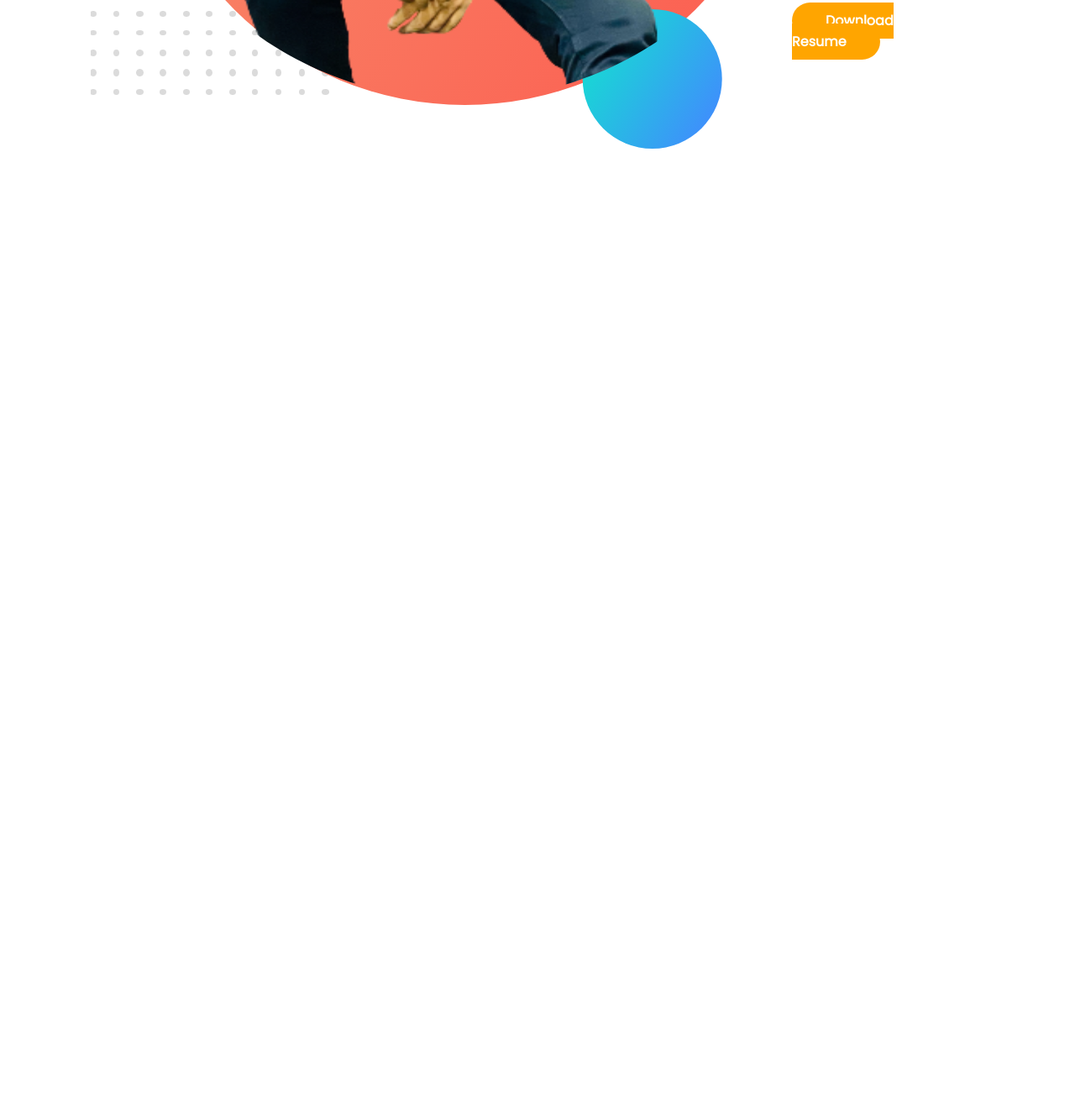
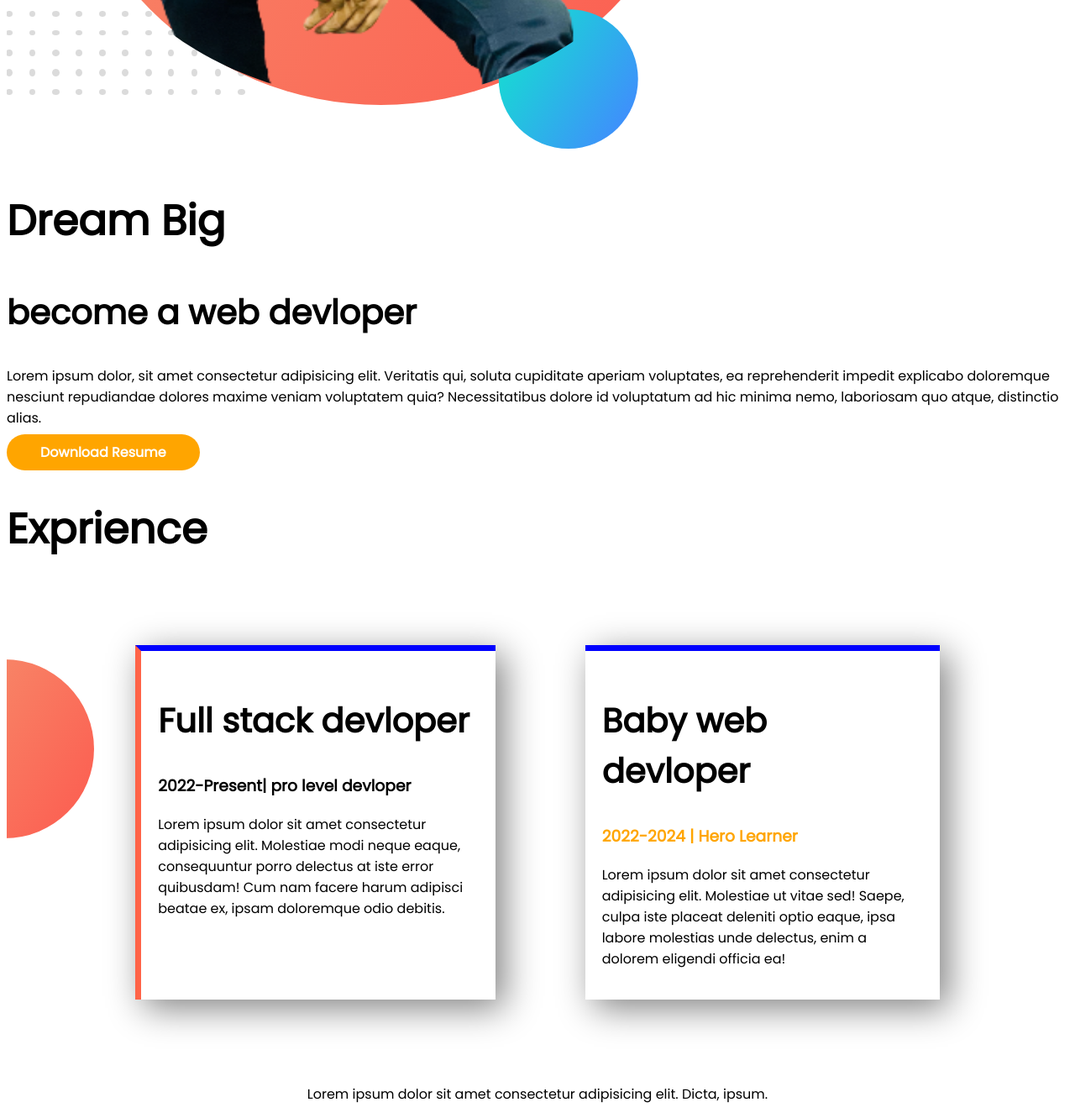
Before and after one commit to Rakib011110/Modul-4-make-portfolio, a plain HTML site: page index.html in a window 1280 px wide. Shown: the part 1688-3019 px from the top of the page at 84% size. Before the commit the page ends 1972 px from the top, so only its background shows below. Drawn offline with Linux system fonts and the light colour scheme; a web font is replaced by a local one.

Commit message:
added footer

```diff
--- a/index.html
+++ b/index.html
@@ -14,7 +14,7 @@
 </head>
 
 <body>
-    <section class="banner">
+    <section class="banner   flexible-container">
         <div class="half-width">
             <h1>Welcom To </h1>
 
@@ -30,8 +30,7 @@
             <img src="my-image/my-bg (1).png" alt="">
         </div>
     </section>
-
-    <section class="dream-big">
+    <section class="dream-big ">
 
         <div class="half-width-image">
             <img src="my-image/my-bg (1).png" alt="">
@@ -47,6 +46,37 @@
             <a href="#" class="button">Download Resume</a>
         </div>
     </section>
+
+    <section class="exprience-area">
+        <h1>Exprience</h1>
+        <div class="flexible-container">
+            <div id="full-stack-developer" class="exprience">
+
+                <h2>Full stack devloper</h2>
+                <h3>2022-Present| pro level devloper</h3>
+                <p>Lorem ipsum dolor sit amet consectetur adipisicing elit. Molestiae modi neque eaque, consequuntur
+                    porro
+                    delectus at iste error quibusdam! Cum nam facere harum adipisci beatae ex, ipsam doloremque odio
+                    debitis.</p>
+            </div>
+            <div id="bayby-stack-developer" class="exprience">
+
+
+                <h2> Baby web devloper</h2>
+                <h3 class="orange-color"> 2022-2024 | Hero Learner</h3>
+                <p>Lorem ipsum dolor sit amet consectetur adipisicing elit. Molestiae ut vitae sed! Saepe, culpa
+                    iste
+                    placeat deleniti optio eaque, ipsa labore molestias unde delectus, enim a dolorem eligendi
+                    officia
+                    ea!
+                </p>
+            </div>
+        </div>
+
+    </section>
+    <footer>
+        <p>Lorem ipsum dolor sit amet consectetur adipisicing elit. Dicta, ipsum.</p>
+    </footer>
 </body>
 
 </html>
--- a/style.css
+++ b/style.css
@@ -8,11 +8,15 @@ h1 {
 
 }
 
+h2 {
+    font-size: 40px;
+}
+
 .orange {
     color: orange;
 }
 
-section {
+.flexible-container {
     display: flex;
     margin: 100px;
 }
@@ -46,3 +50,35 @@ half-width-image {
     background-image: url(images/top-banner.png);
     background-repeat: no-repeat;
 }
+
+.orange-color {
+    color: orange;
+}
+
+.exprience-area {
+    background-image: url(images/exp-bg.png);
+    background-repeat: no-repeat;
+    background-position: left;
+}
+
+.exprience {
+
+    box-shadow: 10px 10px 40px gray;
+    width: 40%;
+    margin-left: 5%;
+    margin-right: 5%;
+    padding: 20px;
+    border-top: 7px solid blue;
+}
+
+#full-stack-developer {
+    border-left: 7px solid tomato;
+}
+
+#bayby-stack-developerS {
+    border-left: 7px solid blue;
+}
+
+footer {
+    text-align: center;
+}
```
